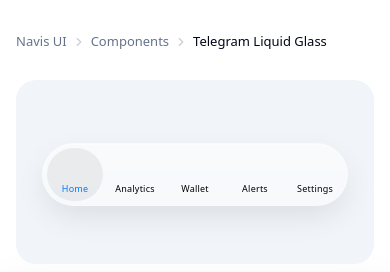
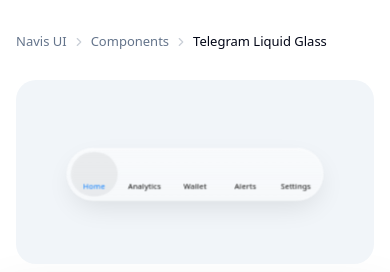
Before and after one commit to tobilobaayomide/Navis, a React (Vite) app: page /Playground in a window 390 px wide. Shown: the top 272 px of the page. Built offline with nearby package versions, Linux system fonts and the light colour scheme; some icons are missing.

Commit message:
feat: add playground-nav-preview class for responsive scaling in Playground component

```diff
--- a/src/components/Playground.tsx
+++ b/src/components/Playground.tsx
@@ -345,8 +345,7 @@ export function Playground({
               <div
                 key={variantKey}
                 className={cn(
-                  "variant-crossfade relative w-[380px] h-[100px] shrink-0 scale-[0.85] sm:scale-[0.95] lg:scale-100 origin-center",
-                  "override-safe-area-preview"
+                  "variant-crossfade playground-nav-preview relative h-[100px] w-[380px] shrink-0 origin-center override-safe-area-preview"
                 )}
               >
                 {previewNav}
--- a/src/styles.css
+++ b/src/styles.css
@@ -655,18 +655,44 @@ a {
 @keyframes variantFadeIn {
   from {
     opacity: 0;
-    transform: scale(0.96);
     filter: blur(2px);
   }
   to {
     opacity: 1;
-    transform: scale(1);
     filter: blur(0px);
   }
 }
 
 .variant-crossfade {
   animation: variantFadeIn 400ms cubic-bezier(0.23, 1, 0.32, 1) forwards;
+}
+
+.playground-nav-preview {
+  transform: scale(0.68);
+}
+
+@media (min-width: 350px) {
+  .playground-nav-preview {
+    transform: scale(0.76);
+  }
+}
+
+@media (min-width: 380px) {
+  .playground-nav-preview {
+    transform: scale(0.84);
+  }
+}
+
+@media (min-width: 640px) {
+  .playground-nav-preview {
+    transform: scale(0.95);
+  }
+}
+
+@media (min-width: 1024px) {
+  .playground-nav-preview {
+    transform: scale(1);
+  }
 }
 
 /* ─── Playground: Phone Frame Silhouette ─── */
```
